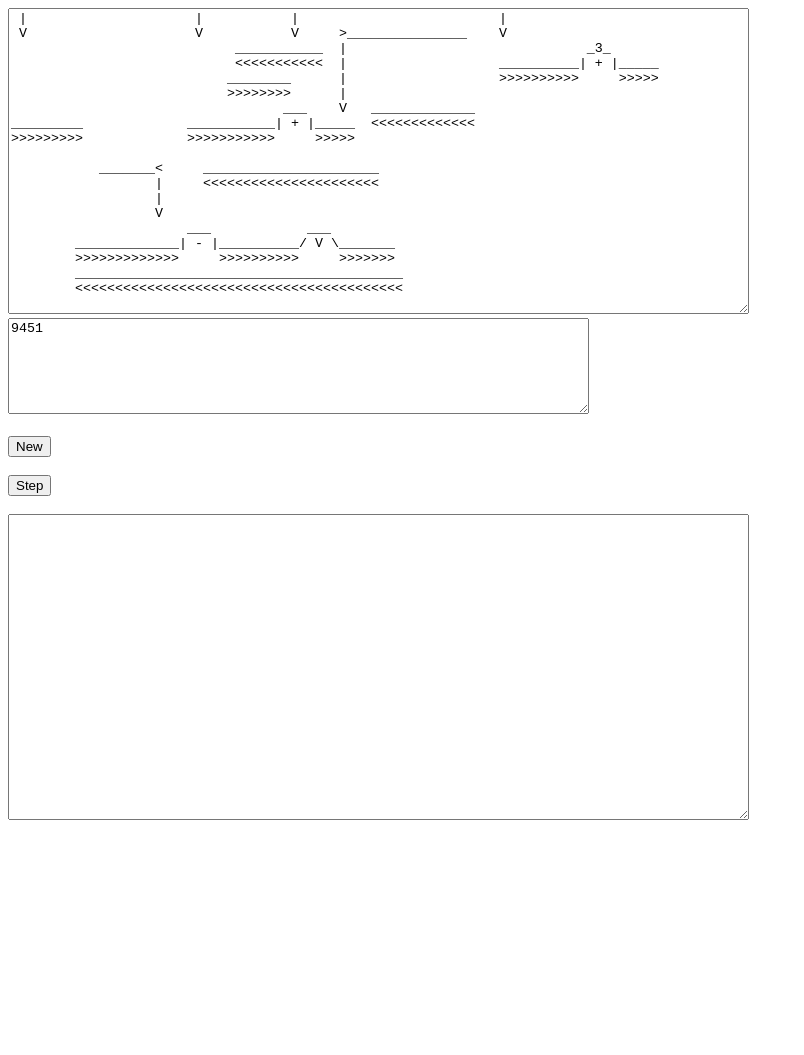
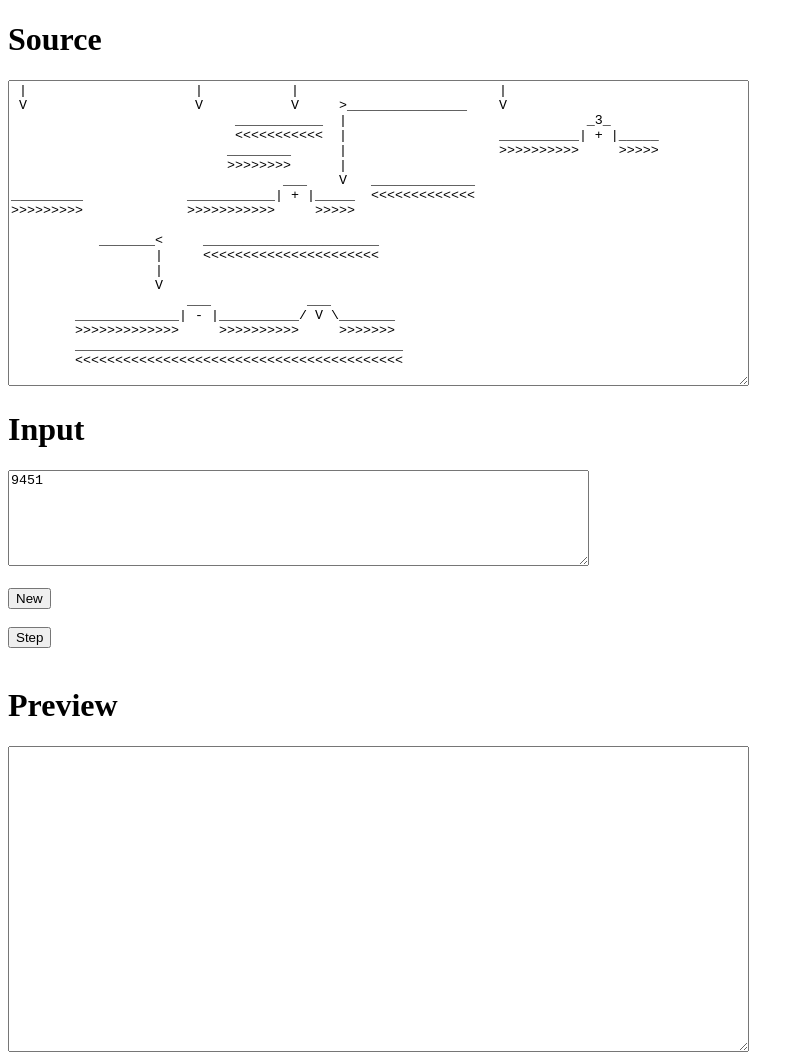
Before and after one commit to kvbc/factoreh, a plain HTML site: page index.html in a window 1280 px wide. Shown: the whole page, without its empty margins (0-804 px from the left). Before the commit the page ends 832 px from the top, so only its background shows below. Drawn offline with Linux system fonts and the light colour scheme.

Commit message:
add headings

```diff
--- a/index.html
+++ b/index.html
@@ -4,6 +4,7 @@
         <title>Factoreh</title>
     </head>
     <body>
+        <h1>Source</h1>
         <textarea id="src" rows="20" cols="90">
  |                     |           |                         |
  V                     V           V     >_______________    V
@@ -26,6 +27,7 @@ _________             ___________| + |_____  <<<<<<<<<<<<<
         <<<<<<<<<<<<<<<<<<<<<<<<<<<<<<<<<<<<<<<<<
         </textarea>
         <br>
+        <h1>Input</h1>
         <textarea id="input" rows="6" cols="70">9451</textarea>
         <br>
         <br>
@@ -35,6 +37,7 @@ _________             ___________| + |_____  <<<<<<<<<<<<<
         <button id="step">Step</button>
         <br>
         <br>
+        <h1>Preview</h1>
         <textarea id="out" rows="20" cols="90"></textarea>
         <script src="factoreh.js"></script>
     </body>
```
